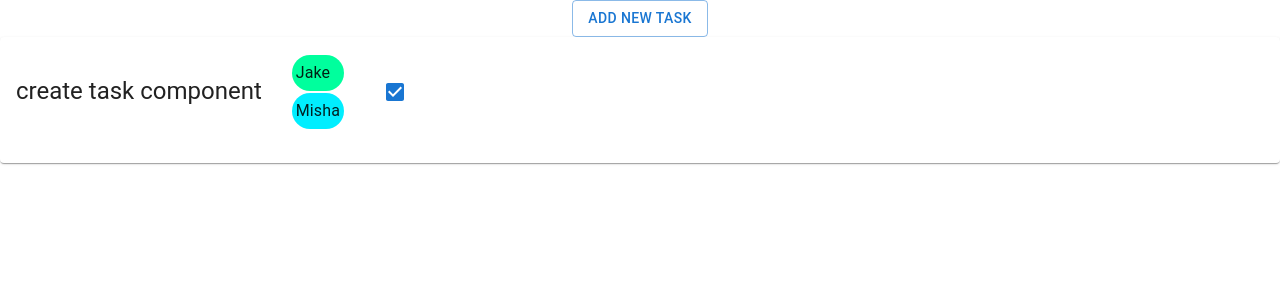
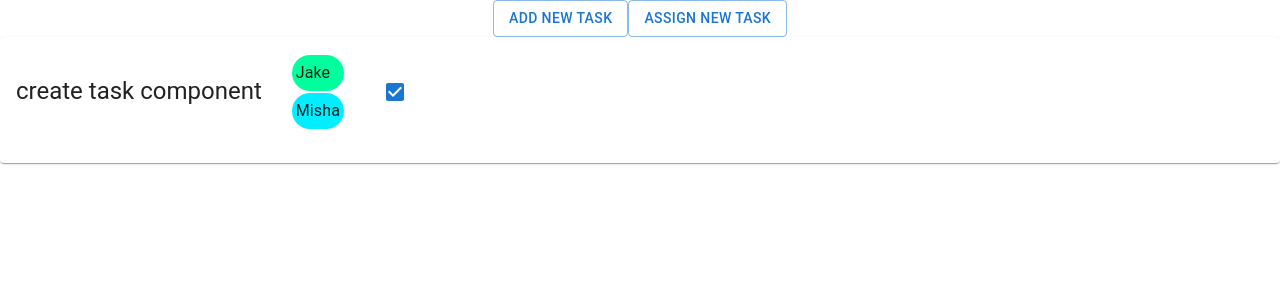
Before and after one commit to 397-f21/coffee-nimble, a React (Create React App) app: page / in a window 1280 px wide. Shown: the top 300 px of the page. Built offline with nearby package versions, Linux system fonts and the light colour scheme.

Commit message:
Added functionality for Assign Tasks button

```diff
--- a/src/App.js
+++ b/src/App.js
@@ -2,7 +2,81 @@ import logo from './logo.svg';
 import './App.css';
 import AddButton from './components/AddButton';
 import TaskCard from "./components/TaskCard";
+import AssignButton from './components/assignButton';
 
+let taskList = [
+  {
+      "description": "create task component",
+      "difficulty": 3,
+      "assignees": [
+      ],
+      "priority": 5,
+      "completed": false
+  },
+  {
+      "description": "Assign tasks button",
+      "difficulty": 3,
+      "assignees": [
+      ],
+      "priority": 5,
+      "completed": false
+  },
+  {
+      "description": "Task List",
+      "difficulty": 3,
+      "assignees": [
+
+      ],
+      "priority": 3,
+      "completed": false
+  },
+  {
+      "description": "login",
+      "difficulty": 3,
+      "assignees": [
+
+      ],
+      "priority": 2,
+      "completed": false
+  },
+  {
+      "description": "mood tracking",
+      "difficulty": 3,
+      "assignees": [
+
+      ],
+      "priority": 1,
+      "completed": false
+  },
+]
+
+let mems = [
+  {
+      "name": "Jake",
+      "score": 0
+  },
+  {
+      "name": "Misha",
+      "score": 0
+  },
+
+  {
+      "name": "Carina",
+      "score": 0
+  },
+  {
+      "name": "Iris",
+      "score": 0
+  },
+  {
+      "name": "Daniel",
+      "score": 0
+  },
+  {
+      "name": "Yijing",
+      "score": 0
+  }
+]
 
 function App() {
   return (
@@ -11,6 +85,7 @@ function App() {
       </header>
       <div className="body">
         <AddButton/>
+        <AssignButton members={mems} tasks={taskList}/>
       </div>
       <TaskCard></TaskCard>
     </div>
--- a/src/Utilities/assign.js
+++ b/src/Utilities/assign.js
@@ -1,4 +1,4 @@
- let mems = [
+let mems = [
     {
         "name": "Jake",
         "score": 0
@@ -30,69 +30,55 @@ let tasks = [
     {
         "description": "create task component",
         "difficulty": 3,
-        "assignees": [
-            "Jake",
-            "Misha"
-        ],
+        "assignees": [],
         "priority": 5,
         "completed": false
     },
     {
         "description": "Assign tasks button",
         "difficulty": 3,
-        "assignees": [
-            "Iris",
-            "Carina"
-        ],
+        "assignees": [],
         "priority": 5,
         "completed": false
     },
     {
         "description": "Task List",
         "difficulty": 3,
-        "assignees": [
-            "Daniel",
-            "Yijing"
-        ],
+        "assignees": [],
         "priority": 3,
         "completed": false
     },
     {
         "description": "login",
         "difficulty": 3,
-        "assignees": [
-            "Jake",
-            "Carina"
-        ],
+        "assignees": [],
         "priority": 2,
         "completed": false
     },
     {
         "description": "mood tracking",
         "difficulty": 3,
-        "assignees": [
-            "Misha",
-            "Daniel",
-            "Iris"
-        ],
+        "assignees": [],
         "priority": 1,
         "completed": false
     },
 ]
 
-export function assignTasks(members, tasks){
-    let newTasks = tasks.filter(task => task.assignees.length === 0).sort((a, b) => a.difficulty > b.difficulty)
-
-    newTasks.map(task => {
+const assignTasks = (members, tasks) => {
+    let newTasks = tasks.filter(task => task.assignees.length === 0).sort((a, b) => a.difficulty > b.difficulty);
+    newTasks.forEach(task => {
         members.sort((a, b) => a.score > b.score)
 
-        members.map((mem, index) => {
+        members.forEach((mem, index) => {
             if(index < task.difficulty){
                 task.assignees.push(mem)
-                mem.score += task.difficulty
+                members[index].score += task.difficulty
             }
         })
 
     })
-    return [tasks.filter(task => task.assignees.length > 0), ...newTasks]
+    console.log(JSON.stringify({tasks: [tasks.filter(task => task.assignees.length > 0), ...newTasks], mems: members}));
+    return {tasks: [tasks.filter(task => task.assignees.length > 0), ...newTasks], mems: members}
 }
+
+export default assignTasks;
--- /dev/null
+++ b/src/components/assignButton.js
@@ -0,0 +1,65 @@
+import React, { useState } from "react";
+import Button from "@mui/material/Button";
+import Dialog from "@mui/material/Dialog";
+import TextField from "@mui/material/TextField";
+import DialogActions from "@mui/material/DialogActions";
+import DialogContent from "@mui/material/DialogContent";
+import DialogTitle from "@mui/material/DialogTitle";
+import InputLabel from '@mui/material/InputLabel';
+import MenuItem from '@mui/material/MenuItem';
+import FormControl from '@mui/material/FormControl';
+import Select from '@mui/material/Select';
+import assignTasks from '../Utilities/assign';
+
+
+// const taskList = [
+//   {
+//     description: "create task component",
+//     difficulty: 3,
+//     assignees: ["Jake", "Misha"],
+//     priority: 5,
+//     completed: false,
+//   },
+//   {
+//     description: "Assign tasks button",
+//     difficulty: 3,
+//     assignees: ["Iris", "Carina"],
+//     priority: 5,
+//     completed: false,
+//   },
+//   {
+//     description: "Task List",
+//     difficulty: 3,
+//     assignees: ["Daniel", "Yijing"],
+//     priority: 3,
+//     completed: false,
+//   },
+//   {
+//     description: "login",
+//     difficulty: 3,
+//     assignees: ["Jake", "Carina"],
+//     priority: 2,
+//     completed: false,
+//   },
+//   {
+//     description: "mood tracking",
+//     difficulty: 3,
+//     assignees: ["Misha", "Daniel", "Iris"],
+//     priority: 1,
+//     completed: false,
+//   },
+// ];
+
+
+export default function AssignButton({members,tasks}) {
+
+  console.log(tasks);
+  console.log(members);
+  return (
+    <div id="assignButton">
+      <Button variant="outlined" onClick={() => assignTasks(members,tasks)}>
+        Assign new task
+      </Button>
+    </div>
+  );
+}
```
Also changed, not shown: 1 other file (tests, documents, lock files or other folders).
